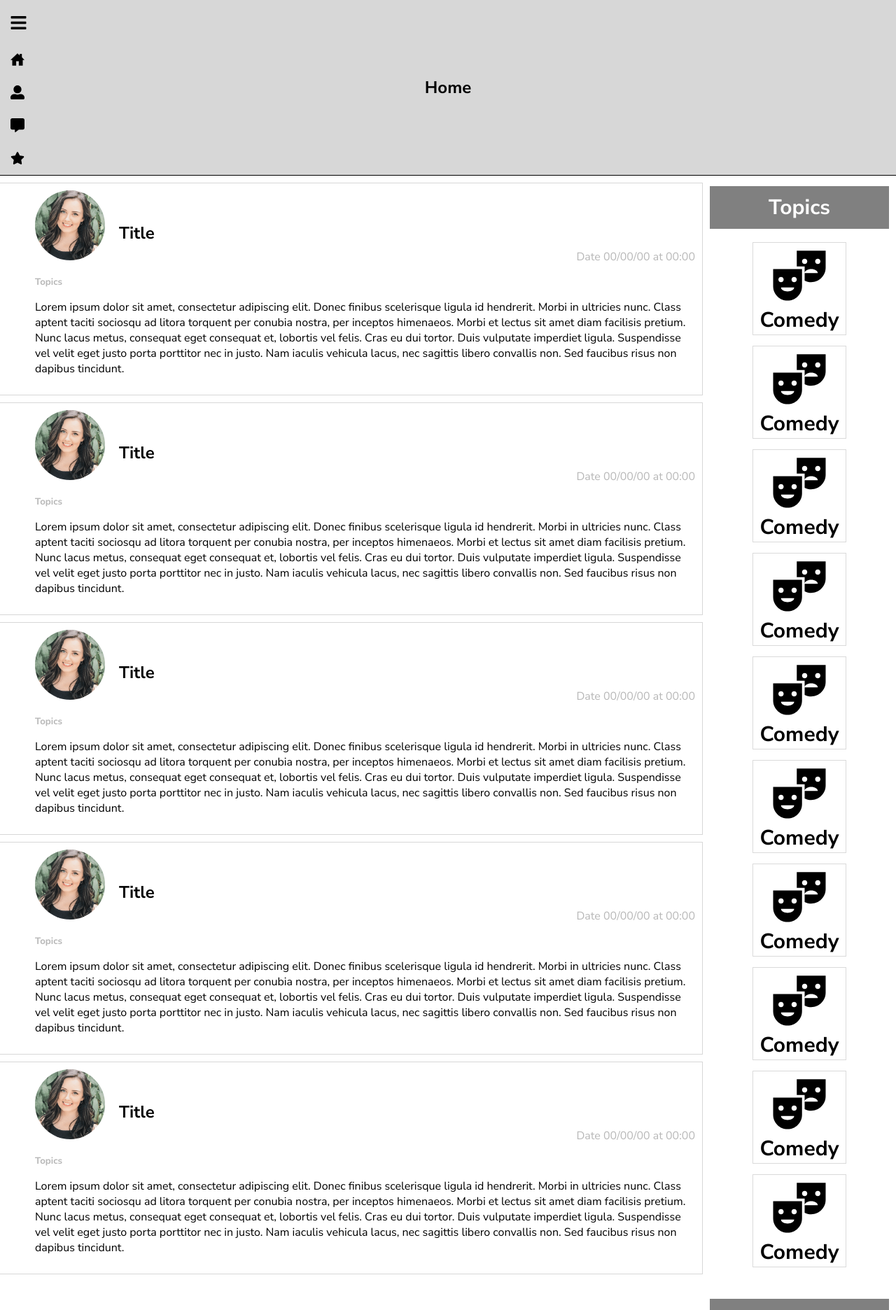
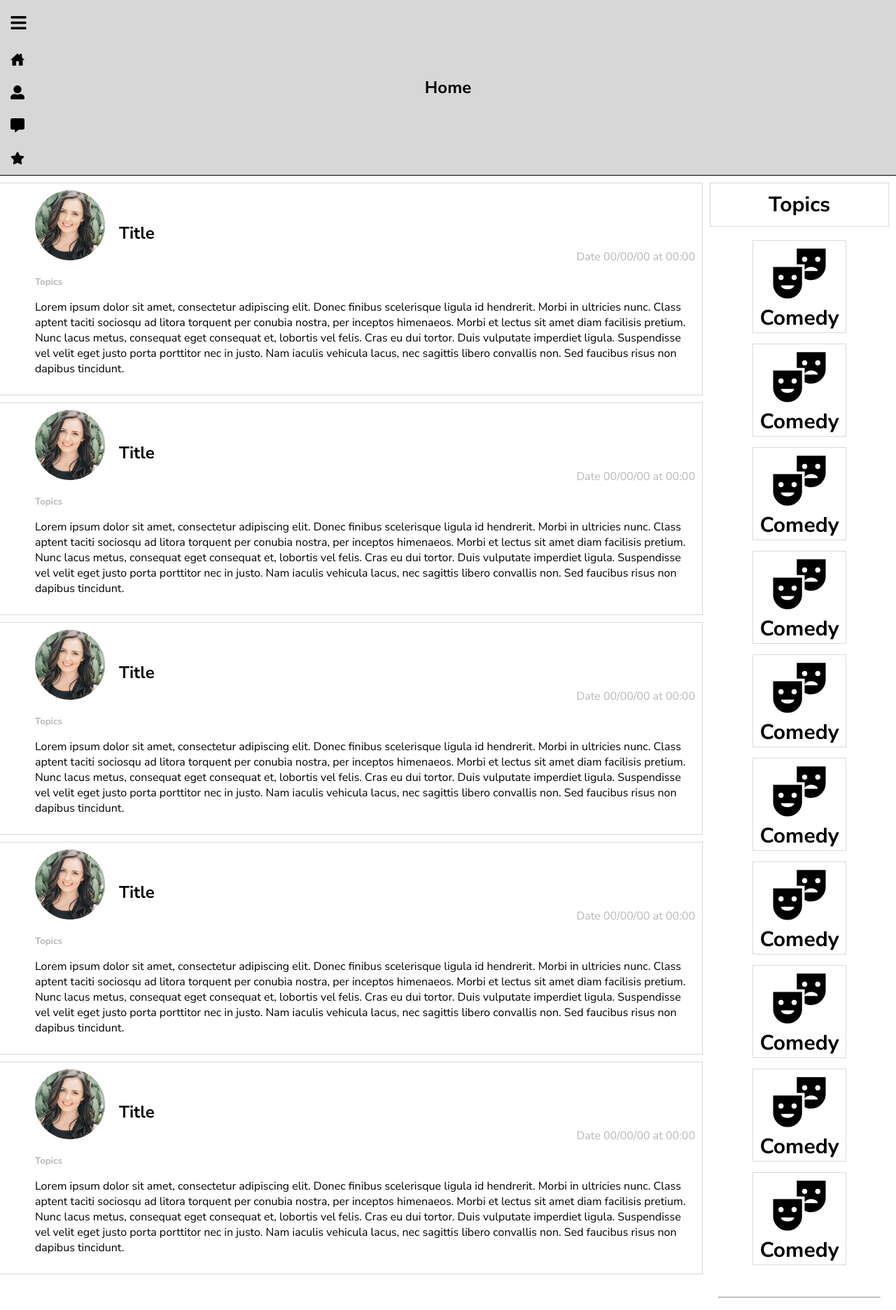
Before and after one commit to HugoDMiranda/Blog, a React (Create React App) app: page / in a window 1280 px wide. Shown: the top 1872 px of the page at 70% size. Built offline with nearby package versions, Linux system fonts and the light colour scheme.

Commit message:
animation in BlogsTopics and LastestUploads component added

```diff
--- a/src/components/BlogsTopics.js
+++ b/src/components/BlogsTopics.js
@@ -13,6 +13,7 @@ function BlogsTopics() {
           return <Topics topic={"Comedy"} />;
         })}
       </div>
+      <hr />
     </>
   );
 }
--- a/src/sass/components-styles/BlogsTopics.css
+++ b/src/sass/components-styles/BlogsTopics.css
@@ -8,10 +8,15 @@
 
 .topics-title {
   text-align: center;
-  background-color: gray;
-  color: white;
+  border: 1px solid rgb(218, 218, 218);
   padding: 10px 0px;
   font-size: 30px;
   margin: 0;
-  margin-top: 10px;
+  margin-top: 5px;
+}
+
+hr {
+  width: 90%;
+  margin-top: 40px;
+  color: rgb(218, 218, 218);
 }/*# sourceMappingURL=BlogsTopics.css.map */
--- a/src/sass/components-styles/BlogsTopics.scss
+++ b/src/sass/components-styles/BlogsTopics.scss
@@ -1,18 +1,21 @@
 .topics {
   margin-top: 9px;
-  // flex: 1;
   display: flex;
   flex-wrap: wrap;
   align-items: center;
   justify-content: space-around;
-  // border: 1px solid green;
 }
 .topics-title {
   text-align: center;
-  background-color: gray;
-  color: white;
+  border: 1px solid rgb(218, 218, 218);
   padding: 10px 0px;
   font-size: 30px;
   margin: 0;
-  margin-top: 10px;
+  margin-top: 5px;
 }
+
+hr {
+  width: 90%;
+  margin-top: 40px;
+  color: rgb(218, 218, 218);
+}
--- a/src/sass/components-styles/LatestUploads.css
+++ b/src/sass/components-styles/LatestUploads.css
@@ -1,8 +1,7 @@
 .latest-title {
   text-align: center;
-  background-color: gray;
+  border: 1px solid rgb(218, 218, 218);
   font-size: 30px;
-  color: white;
   padding: 10px 0px;
   margin: 0;
   margin-top: 40px;
--- a/src/sass/components-styles/LatestUploads.scss
+++ b/src/sass/components-styles/LatestUploads.scss
@@ -1,8 +1,7 @@
 .latest-title {
   text-align: center;
-  background-color: gray;
+  border: 1px solid rgb(218, 218, 218);
   font-size: 30px;
-  color: white;
   padding: 10px 0px;
   margin: 0;
   margin-top: 40px;
```
Also changed, not shown: 2 other files (tests, documents, lock files or other folders).
